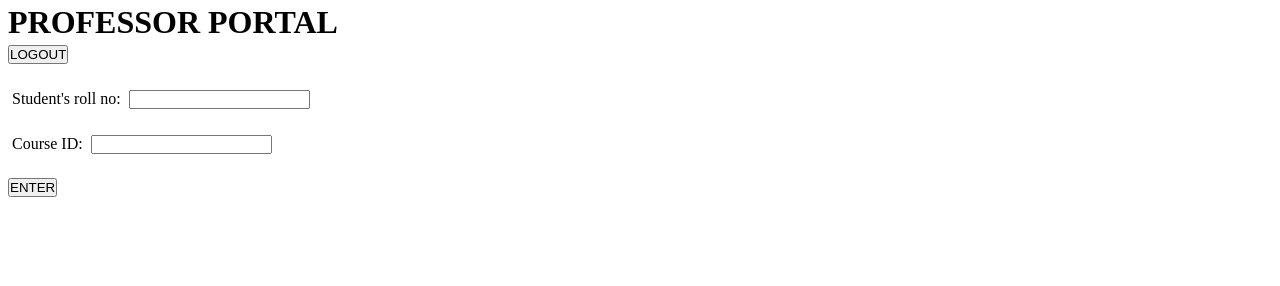
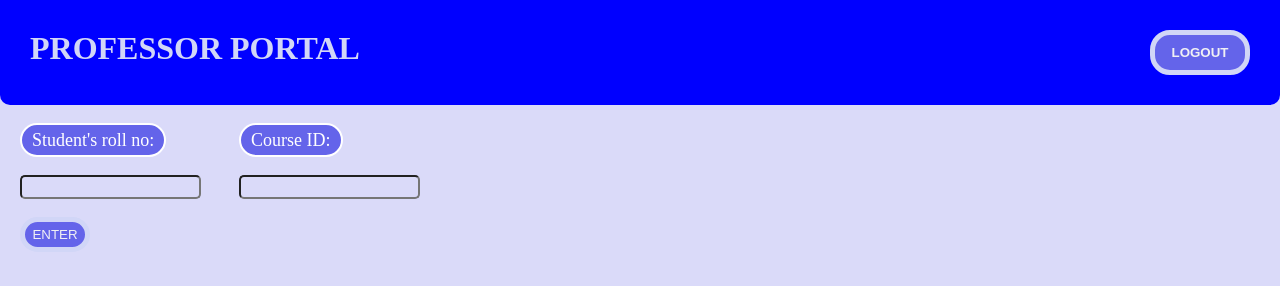
Before and after one commit to MysticalMist123/DBMS_PROJECT, a website: page public/prof_dashboard/index.html in a window 1280 px wide. Drawn offline with Linux system fonts and the light colour scheme; files that its build step writes are made by us from their sources; files whose address does not match are found by name.

Commit message:
css completed

```diff
--- a/public/prof_dashboard/index.css
+++ b/public/prof_dashboard/index.css
@@ -1,6 +1,66 @@
 *{
-    margin: 2px;
+    margin: 0px;
     padding: 0px;
+}
+
+body{
+    background: rgb(218, 218, 249);
+}
+
+#nav{
+    background: blue;
+    display: flex;
+    justify-content: space-between;
+    padding: 30px;
+    border-bottom-left-radius: 10px;
+    border-bottom-right-radius: 10px;
+}
+
+#title{
+    color: rgb(209, 214, 247);
+}
+
+#logout{
+    border-radius: 20px;
+    padding: 10px;
+    border-width: 5px;
+    border-color: rgb(209, 214, 247);
+    border-style: solid;
+    background: rgb(100, 100, 234);
+    color: rgb(240, 240, 244);
+    font-weight: bold;
+    width: 100px;
+    cursor: pointer;
+}
+
+#body{
+    margin-left: 20px;
+}
+
+.labels{
+    border: solid 2px;
+    width:fit-content;
+    padding: 10px;
+    border-radius: 20px;
+    font-size: 18px;
+    height: 10px;
+    text-align: center;
+    display: flex;
+    align-items: center;
+    background: rgb(100, 100, 234);
+    color: white;
+}
+
+#queries{
+    display: flex;
+    width: 400px;
+    justify-content: space-between;
+}
+
+input{
+    background: none;
+    height: 20px;
+    border-radius: 5px;
 }
 
 #details{
@@ -12,21 +72,38 @@
     display: none;
     flex-direction: column;
     justify-content: space-between;
+    border-radius: 20px;
     /* display: none; */
 }
 
 .fields{
     display: flex;
     justify-content: space-between;
+    margin-left: 20px;
+    margin-right: 20px;
 }
 
-.f_col{
+/* .f_col{
     display: flex;
     flex-direction: column;
     align-items: flex-end;
-}
+} */
 
 #save_stu_area{
     display: flex;
     justify-content: end;
 }
+
+#get_info_button,#save_stu_button{
+    border-radius: 20px;
+    padding: 5px;
+    border-width: 5px;
+    border-color: rgb(209, 214, 247);
+    border-style: solid;
+    background: rgb(100, 100, 234);
+    color: rgb(240, 240, 244);
+    /* font-weight: bold; */
+    /* width: 100px; */
+    cursor: pointer;
+    width: 70px;
+}
--- a/public/prof_dashboard/index.html
+++ b/public/prof_dashboard/index.html
@@ -10,19 +10,20 @@
 </head>
 <body>
     <div id="nav">
-        <h1>PROFESSOR PORTAL</h1>
+        <h1 id="title">PROFESSOR PORTAL</h1>
         <button id="logout">LOGOUT</button>
     </div>
     <br>
     <div id="body">
-        <div>
+        <div id="queries">
             <div>
-                <label>Student's roll no: </label>
+                <div class="labels">Student's roll no: </div>
+                <br>
                 <input type="text" name="roll_no" id="roll_no">
             </div>
-            <br>
             <div>
-                <label>Course ID: </label>
+                <div class="labels">Course ID: </div>
+                <br>
                 <input type="text" name="course_id" id="course_id">
             </div>
         </div>
@@ -32,48 +33,48 @@
         <br>
 
         <div id="details">
-            <h3>STUDENT DETAILS</h3>
+            <h3 style="margin-left: 10px;">STUDENT DETAILS</h3>
             <form class="fields">
                 <div id="f1ct1">
-                    <div>CT1 score: </div>
+                    <div class="report_field">CT1 score: </div>
                     <input type="number" name="ct1_score" id="ct1_score">
                 </div>
                 <div id="f1ct2">
-                    <div>CT2 score: </div>
+                    <div class="report_field">CT2 score: </div>
                     <input type="number" name="ct2_score" id="ct2_score">
                 </div>
             </form>
             <form class="fields">
                 <div id="f2ass1">
-                    <div>Assignment-1 score: </div>
+                    <div class="report_field">Assignment-1 score: </div>
                     <input type="number" name="ct1_score" id="ass1_score">
                 </div>
                 <div id="f2ass2">
-                    <div>Assignment-2 score: </div>
+                    <div class="report_field">Assignment-2 score: </div>
                     <input type="number" name="ct2_score" id="ass2_score">
                 </div>
             </form>
             <form class="fields">
                 <div id="f3endsem">
-                    <div>Endsem score: </div>
+                    <div class="report_field">Endsem score: </div>
                     <input type="number" name="ct1_score" id="endsem_score">
                 </div>
                 <div id="f3total">
-                    <div>Total: </div>
+                    <div class="report_field">Total: </div>
                     <input type="text" name="ct1_score" id="total_score" disabled>
                 </div>
             </form>
             <form class="fields">
                 <div id="f4present">
-                    <div>No. of days present: </div>
+                    <div class="report_field">No. of days present: </div>
                     <input type="number" name="ct1_score" id="pre_days" style="width: 100px;">
                 </div>
                 <div id="f4totaldays">
-                    <div>Total days: </div>
+                    <div class="report_field">Total days: </div>
                     <input type="number" name="ct1_score" id="tot_days" style="width: 100px;" disabled>
                 </div>
                 <div id="f4percent">
-                    <div>Attendance: </div>
+                    <div class="report_field">Attendance: </div>
                     <input type="text" name="ct1_score" id="attend" style="width: 100px;" disabled>
                 </div>
             </form>
--- a/public/prof_dashboard/index.js
+++ b/public/prof_dashboard/index.js
@@ -3,7 +3,7 @@
 import {Services} from '../services.js'
 let s = new Services
 
-const proll_no = '106120000'//sessionStorage.getItem('roll_no')
+const proll_no = sessionStorage.getItem('roll_no')
 const sroll_no = document.getElementById('roll_no')
 const cid = document.getElementById('course_id')
 const enter_button = document.getElementById('get_info_button')
```
